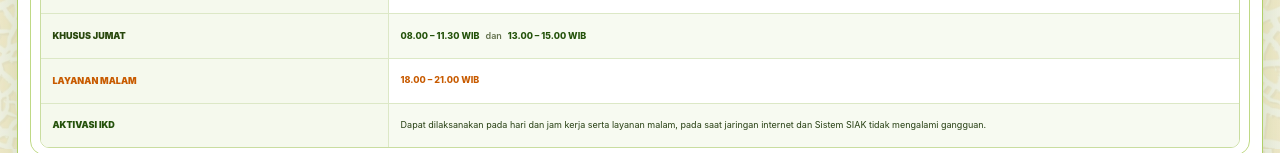
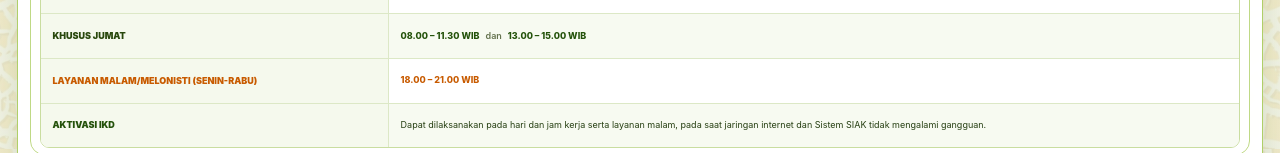
Before and after one commit to abanghalim-code/papan-pengumuman-ktp-wates, a plain HTML site: page index.html in a window 1280 px wide. Both pictures are taken after a click on the button "BERIKUTNYA ›". Shown: the part 514-667 px from the top of the page. Drawn offline with Linux system fonts and the light colour scheme.

Commit message:
Update night service label for clarity

```diff
--- a/index.html
+++ b/index.html
@@ -511,7 +511,7 @@
         </div>
 
         <div class="information-row service-schedule-row night-service-row">
-          <div class="information-label">LAYANAN MALAM</div>
+          <div class="information-label">LAYANAN MALAM/MELONISTI (SENIN-RABU)</div>
           <div class="information-value service-schedule-value">
             <strong>18.00 – 21.00 WIB</strong>
           </div>
```
